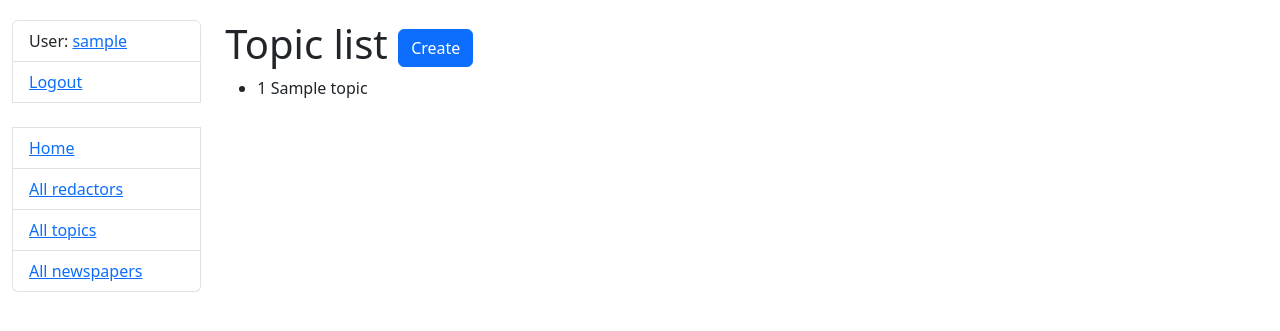
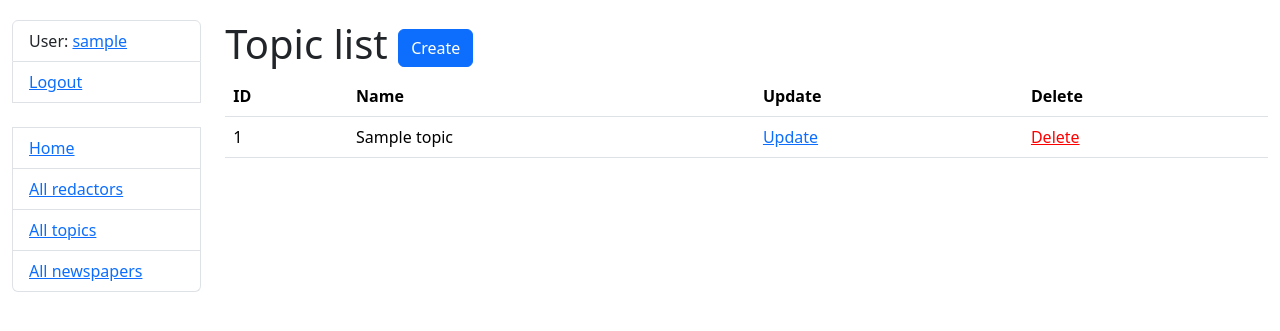
Before and after one commit to Iryna802498/news-agency, a Django app: page /topics/ in a window 1280 px wide. Shown: the top 331 px of the page. Run offline with Django 5.2, Linux system fonts and the light colour scheme; a user stored in the database is signed in; tables that the repository leaves empty hold one stand-in row (values such as "Sample post").

Commit message:
Add TopicForm, URL path to form and TopicDeleteView to templates

```diff
--- a/templates/agency/topic_list.html
+++ b/templates/agency/topic_list.html
@@ -1,16 +1,42 @@
 {% extends "base.html" %}
 {% block content %}
-  <h1>
-    Topic list
-    <a href="#" class="btn btn-primary">Create</a>
-  </h1>
+  <div class="header-row">
+    <h1>
+      Topic list
+      <a href="{% url 'agency:topic-create' %}" class="btn btn-primary">Create</a>
+    </h1>
+  </div>
   {% if topic_list %}
-    <ul>
+    <table class="table">
+      <tr>
+        <th>ID</th>
+        <th>Name</th>
+        <th>Update</th>
+        <th>Delete</th>
+      </tr>
       {% for topic in topic_list %}
-        <li>{{ topic.id }} {{ topic.name }}</li>
+        <tr>
+          <td>
+              {{ topic.id }}
+          </td>
+          <td>
+              {{ topic.name }}
+          </td>
+          <td>
+              <a href="{% url 'agency:topic-update' pk=topic.id %}">
+                Update
+              </a>
+            </td>
+            <td>
+              <a style="color: red"
+                href="{% url 'agency:topic-delete' pk=topic.id %}">
+                Delete
+              </a>
+            </td>
+        </tr>
       {% endfor %}
-    </ul>
-  {% else %}
-    <p>There are no topics!</p>
+    </table>
+    {% else %}
+      <p>There are no topics!</p>
   {% endif %}
 {% endblock %}
```
Also changed, not shown: templates/agency/topic_confirm_delete.html (added, +11 -0 lines), templates/agency/topic_form.html (+3 -5 lines).
